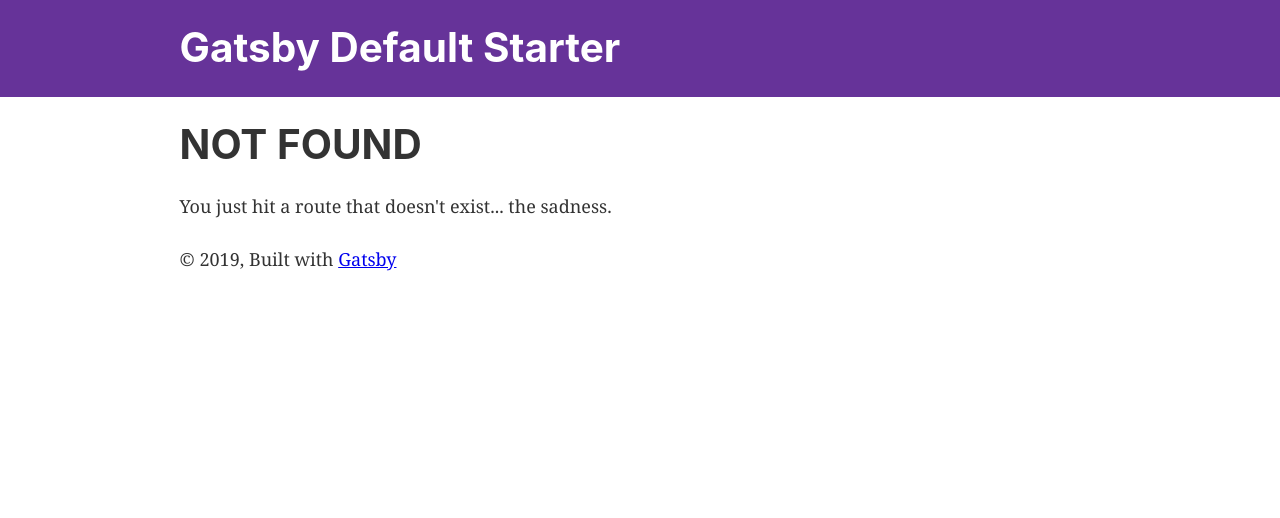
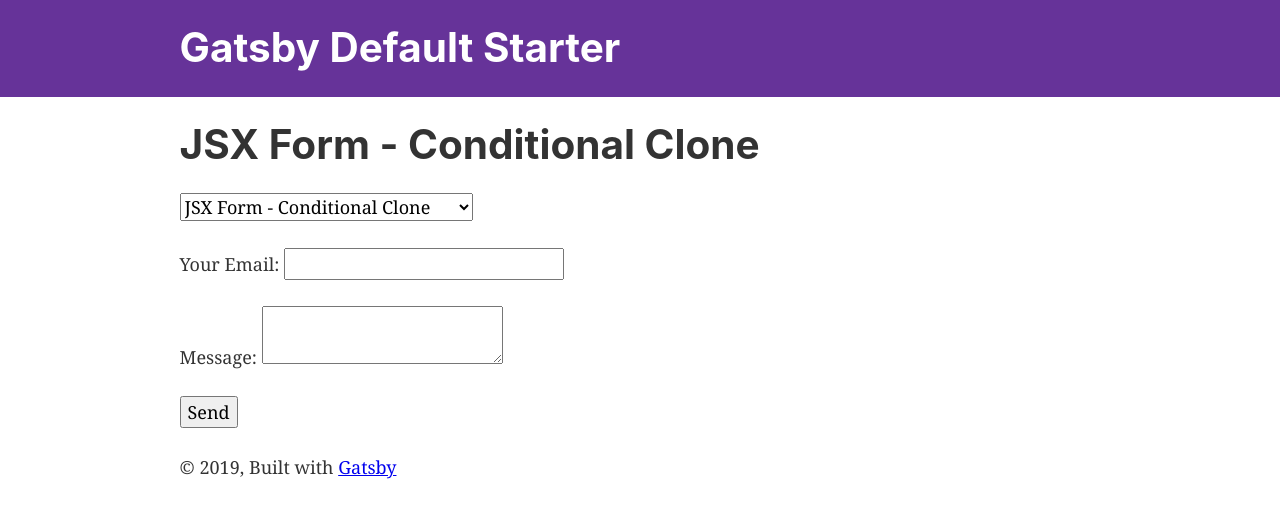
Before and after one commit to seancdavis/gatsby-netlify-forms, a Gatsby site: page /jsx-form-conditional-clone in a window 1280 px wide. Before the commit this address had no page. Built offline with nearby package versions, Linux system fonts and the light colour scheme; Gatsby itself is replaced by a stand-in of ours.

Commit message:
Attemping to add dynamic naming

```diff
--- a/src/pages/jsx-form-async.js
+++ b/src/pages/jsx-form-async.js
@@ -22,9 +22,6 @@ class JsxFormAsync extends React.Component {
       headers: { "Content-Type": "application/x-www-form-urlencoded" },
       data: qs.stringify(formData),
     }
-
-    console.log(formData)
-    console.log(axiosOptions)
 
     axios(axiosOptions)
       .then(response => {
--- /dev/null
+++ b/src/pages/jsx-form-conditional-clone.js
@@ -0,0 +1,57 @@
+import React from "react"
+
+import Layout from "../components/layout"
+
+class JsxFormConditionalClone extends React.Component {
+  constructor(props) {
+    super(props)
+    this.state = { formName: "JSX Form - Conditional Clone" }
+  }
+
+  handleChange = event => {
+    this.setState({ formName: event.target.value })
+  }
+
+  render() {
+    return (
+      <Layout>
+        <h1>JSX Form - Conditional Clone</h1>
+
+        <form name={this.state.formName} method="POST" data-netlify="true">
+          <input type="hidden" name="form-name" value={this.state.formName} />
+          <p>
+            <select
+              onChange={this.handleChange}
+              defaultValue="JSX Form - Conditional Clone"
+            >
+              <option value="JSX Form - Conditional Clone">
+                JSX Form - Conditional Clone
+              </option>
+              <option value="JSX Form - Conditional Clone #2">
+                JSX Form - Conditional Clone #2
+              </option>
+              <option value="JSX Form - Conditional Clone #3">
+                JSX Form - Conditional Clone #3
+              </option>
+            </select>
+          </p>
+          <p>
+            <label>
+              Your Email: <input type="email" name="email" />
+            </label>
+          </p>
+          <p>
+            <label>
+              Message: <textarea name="message" />
+            </label>
+          </p>
+          <p>
+            <button type="submit">Send</button>
+          </p>
+        </form>
+      </Layout>
+    )
+  }
+}
+
+export default JsxFormConditionalClone
--- a/src/pages/jsx-form-recaptcha-clone.js
+++ b/src/pages/jsx-form-recaptcha-clone.js
@@ -2,7 +2,7 @@ import React from "react"
 
 import Layout from "../components/layout"
 
-const JsxFormRecaptcha = () => (
+const JsxFormRecaptchaClone = () => (
   <Layout>
     <h1>JSX Form - Recaptcha Clone</h1>
 
@@ -35,4 +35,4 @@ const JsxFormRecaptcha = () => (
   </Layout>
 )
 
-export default JsxFormRecaptcha
+export default JsxFormRecaptchaClone
--- a/static/jsx-static-dupes.html
+++ b/static/jsx-static-dupes.html
@@ -1,15 +1,14 @@
 <!DOCTYPE html>
 <html>
   <head>
-    <meta charset="utf-8">
-    <meta http-equiv="X-UA-Compatible" content="IE=edge">
+    <meta charset="utf-8" />
+    <meta http-equiv="X-UA-Compatible" content="IE=edge" />
     <title>Static Form</title>
-    <meta name="description" content="">
-    <meta name="viewport" content="width=device-width, initial-scale=1">
-    <link rel="stylesheet" href="">
+    <meta name="description" content="" />
+    <meta name="viewport" content="width=device-width, initial-scale=1" />
+    <link rel="stylesheet" href="" />
   </head>
   <body>
-
     <h1>JSX Form - Recaptcha Clone</h1>
 
     <form
@@ -18,20 +17,11 @@
       data-netlify-recaptcha="true"
       data-netlify="true"
     >
-      <input
-        type="hidden"
-        name="form-name"
-        value="JSX Form - Recaptcha Clone"
-      />
       <p>
-        <label>
-          Your Email: <input type="email" name="email" />
-        </label>
+        <label> Your Email: <input type="email" name="email" /> </label>
       </p>
       <p>
-        <label>
-          Message: <textarea name="message"></textarea>
-        </label>
+        <label> Message: <textarea name="message"></textarea> </label>
       </p>
       <div data-netlify-recaptcha="true"></div>
       <p>
@@ -39,5 +29,50 @@
       </p>
     </form>
 
+    <h1>JSX Form - Conditional Clones</h1>
+
+    <form name="JSX Form - Conditional Clone" method="POST" data-netlify="true">
+      <p>
+        <label> Your Email: <input type="email" name="email" /> </label>
+      </p>
+      <p>
+        <label> Message: <textarea name="message"></textarea> </label>
+      </p>
+      <p>
+        <button type="submit">Send</button>
+      </p>
+    </form>
+
+    <form
+      name="JSX Form - Conditional Clone #2"
+      method="POST"
+      data-netlify="true"
+    >
+      <p>
+        <label> Your Email: <input type="email" name="email" /> </label>
+      </p>
+      <p>
+        <label> Message: <textarea name="message"></textarea> </label>
+      </p>
+      <p>
+        <button type="submit">Send</button>
+      </p>
+    </form>
+
+    <form
+      name="JSX Form - Conditional Clone #3"
+      method="POST"
+      data-netlify="true"
+    >
+      <p>
+        <label> Your Email: <input type="email" name="email" /> </label>
+      </p>
+      <p>
+        <label> Message: <textarea name="message"></textarea> </label>
+      </p>
+      <p>
+        <button type="submit">Send</button>
+      </p>
+    </form>
   </body>
 </html>
```
Also changed, not shown: src/pages/jsx-form-conditional.js (added, +57 -0 lines).
